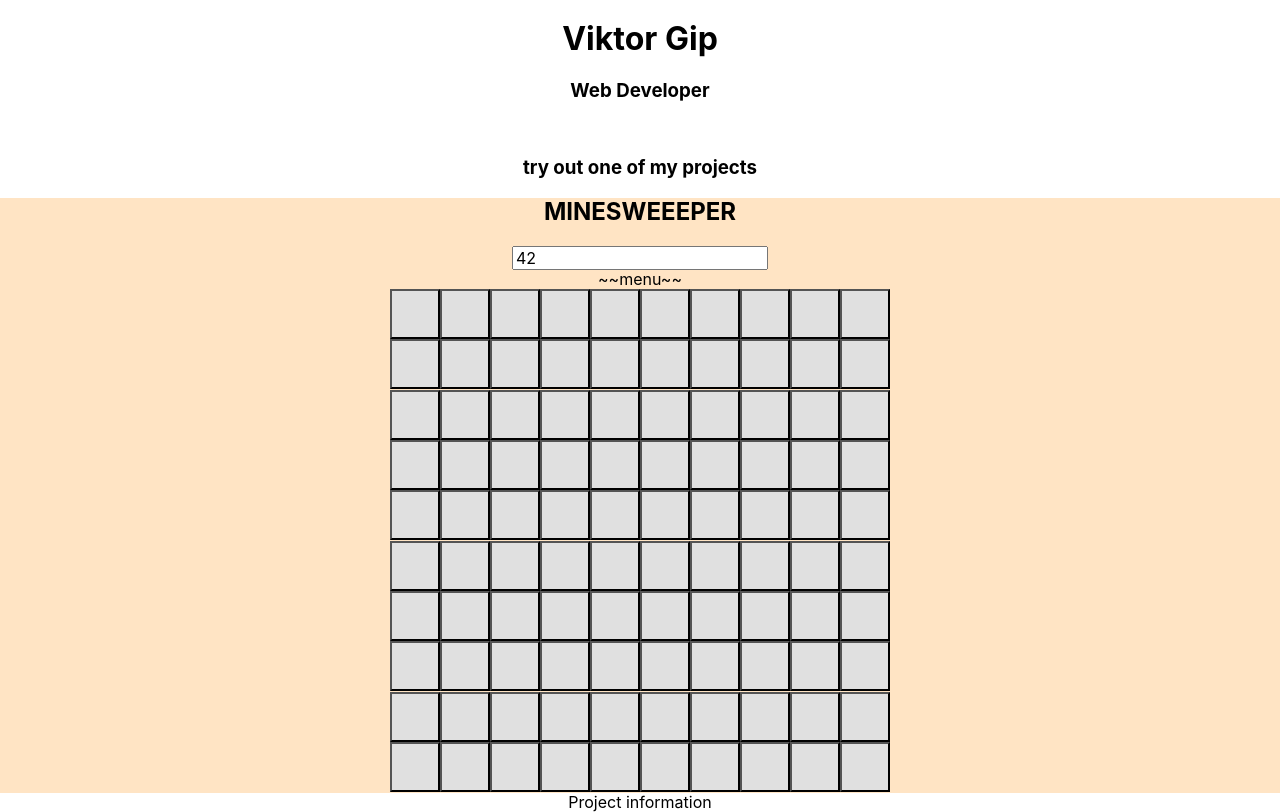
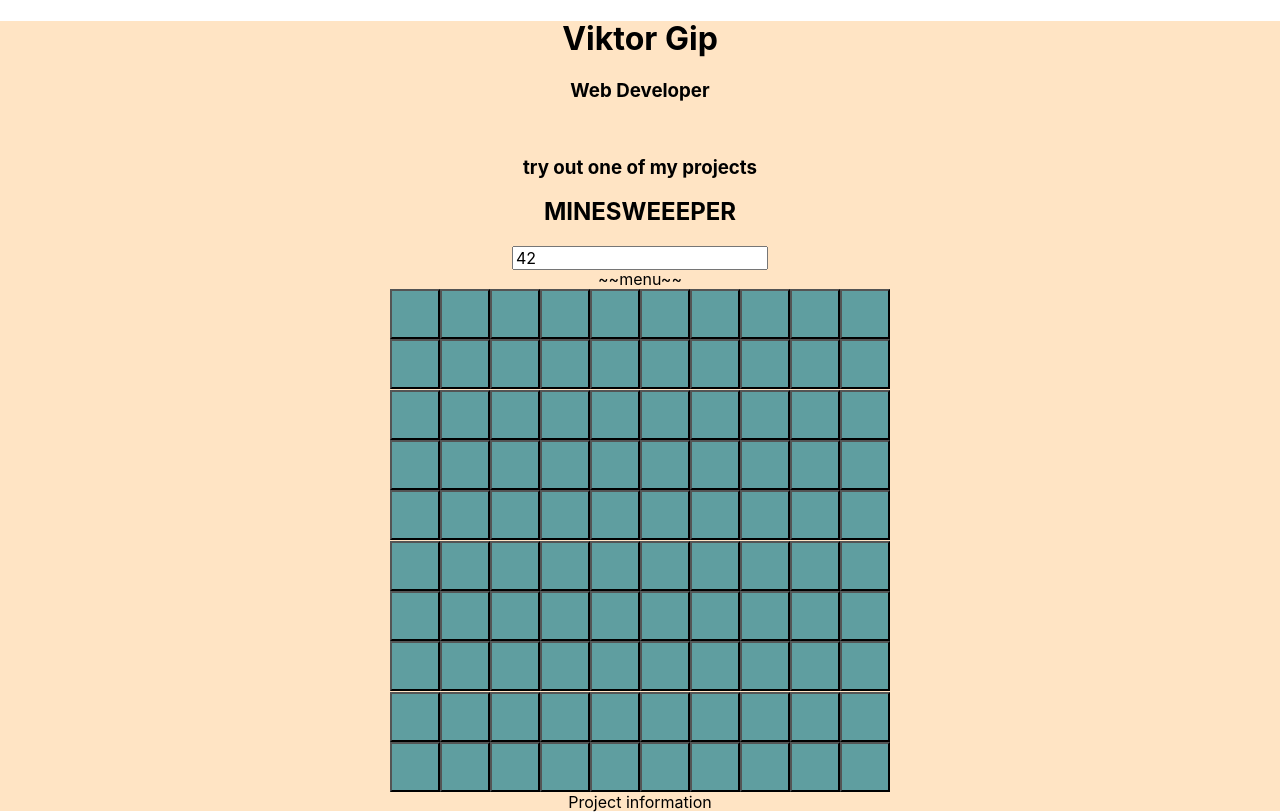
Before and after one commit to thegip/minesweeper, a React (Create React App) app: page / in a window 1280 px wide. Built offline with nearby package versions, Linux system fonts and the light colour scheme.

Commit message:
looking cute

```diff
--- a/src/App.css
+++ b/src/App.css
@@ -1,3 +1,4 @@
 .App {
     text-align: center;
-  }
+    background-color: bisque;
+}
--- a/src/components/Game/Game.css
+++ b/src/components/Game/Game.css
@@ -16,7 +16,3 @@
 
 
 }
-
-.temp{
-  background-color: bisque;
-}
--- a/src/components/Game/Square.js
+++ b/src/components/Game/Square.js
@@ -7,14 +7,14 @@ import {useState} from 'react'
 
 
 function Square(props){
-    let color1 = ""
-    let color2 = "red"
+    let color1 = "CadetBlue"
+    let color2 = "bisque"
     const [color, setColor] = useState(color1)
     const [flagged, setFlagged] = useState(false)
     const [clicked, setClicked] = useState(false)
 
     let style = {
-        color: "black",
+        color: "bisque",
         backgroundColor: color
     }
 
```
